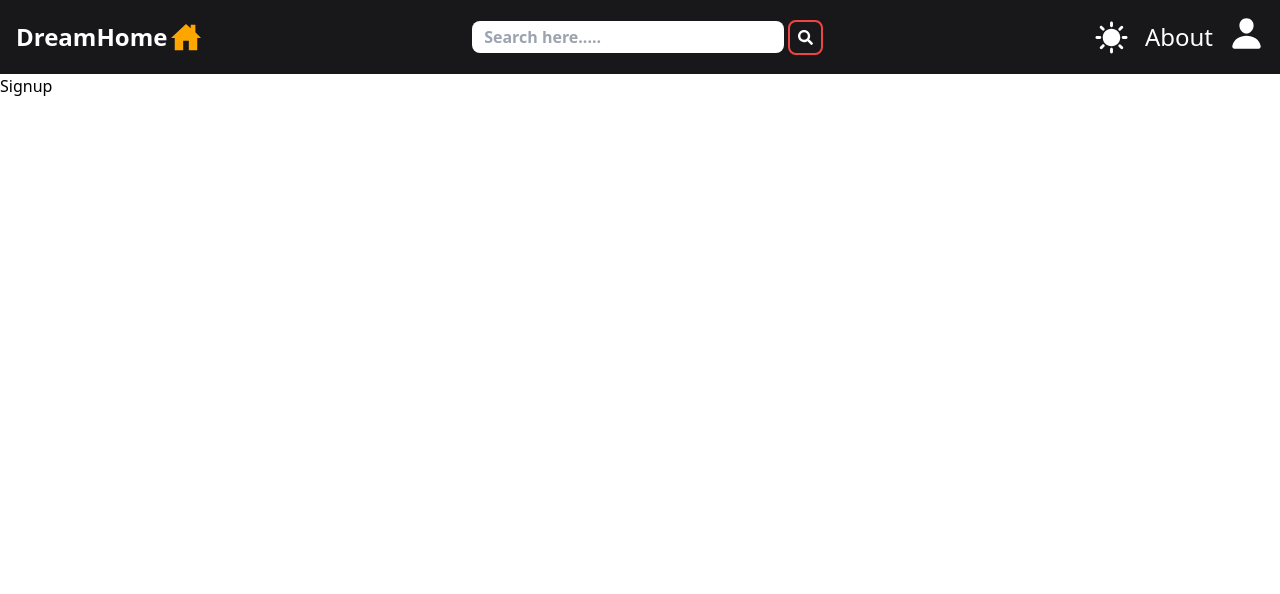
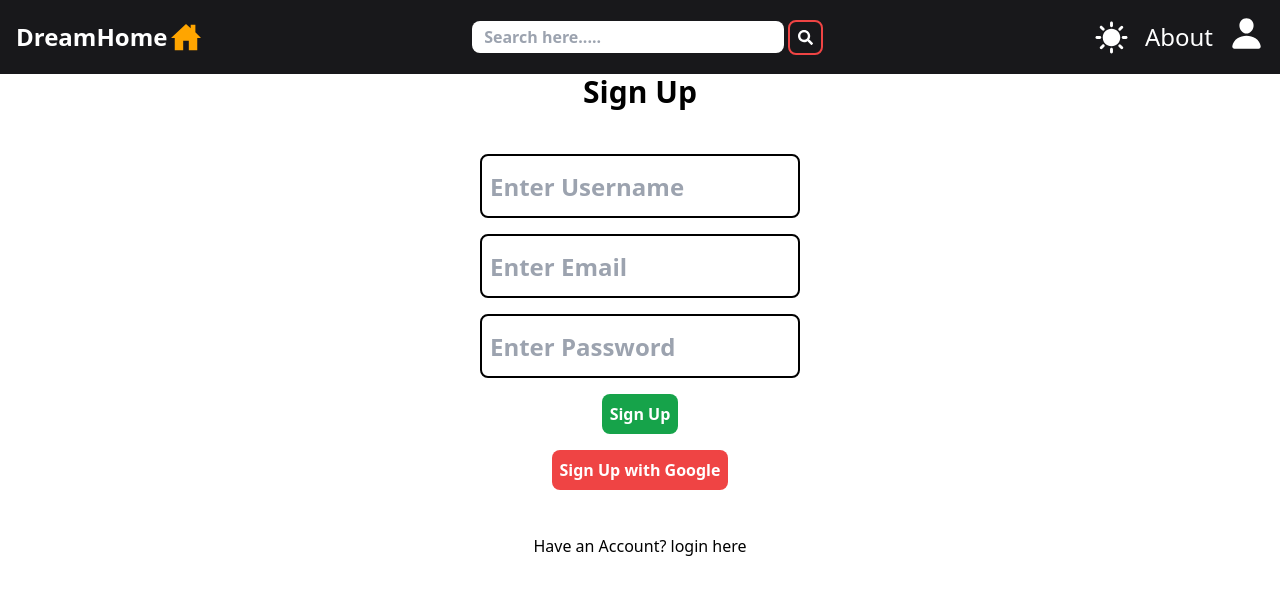
Before and after one commit to sramansamanta5/propertydeals, a React (Vite) app in the folder client/: page /sign-up in a window 1280 px wide. Shown: the top 594 px of the page. Built offline with nearby package versions, Linux system fonts and the light colour scheme.

Commit message:
Created Sign up page ui

```diff
--- a/client/src/pages/Signup.jsx
+++ b/client/src/pages/Signup.jsx
@@ -1,8 +1,19 @@
 import React from 'react'
+import { Link } from 'react-router-dom'
 
 const Signup = () => {
   return (
-    <div>Signup</div>
+    <div className='flex flex-col justify-center items-center'>
+      <div className='text-3xl font-bold '>Sign Up</div>
+      <div className='p-4 m-5 flex flex-col justify-center items-center'>
+      <input placeholder='Enter Username' className='p-2 font-semibold text-2xl w-80 h-16 border-2 border-black border-solid rounded-lg my-2'/>
+      <input placeholder='Enter Email' className='p-2 font-semibold text-2xl w-80 h-16 border-2 border-black border-solid rounded-lg my-2'/>
+      <input placeholder='Enter Password' className='p-2 font-semibold text-2xl w-80 h-16 border-2 border-black border-solid rounded-lg my-2'/>
+      <button className='p-2 bg-green-600 text-white font-semibold rounded-lg my-2'>Sign Up</button>
+      <button className='p-2 bg-red-500 text-white font-semibold rounded-lg my-2'>Sign Up with Google</button>
+      </div>
+     <Link to='/login'><p>Have an Account? login here</p></Link>
+    </div>
   )
 }
 
```
